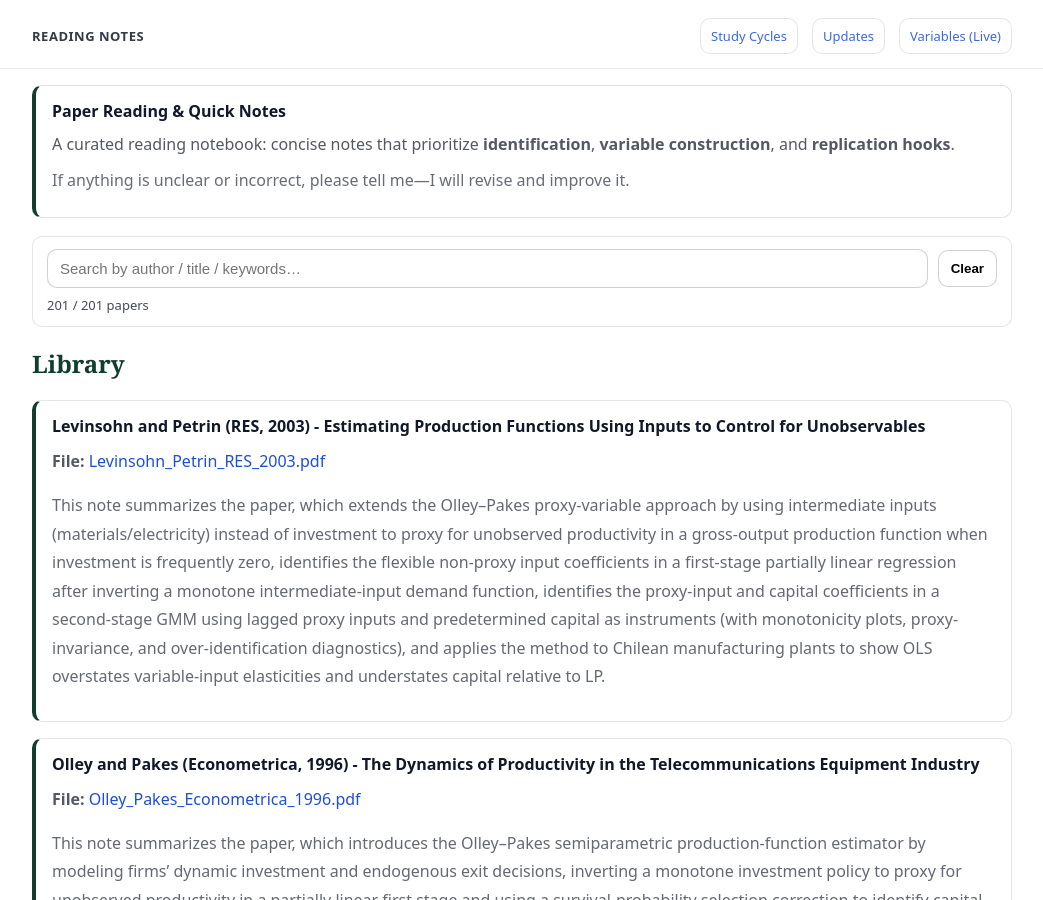
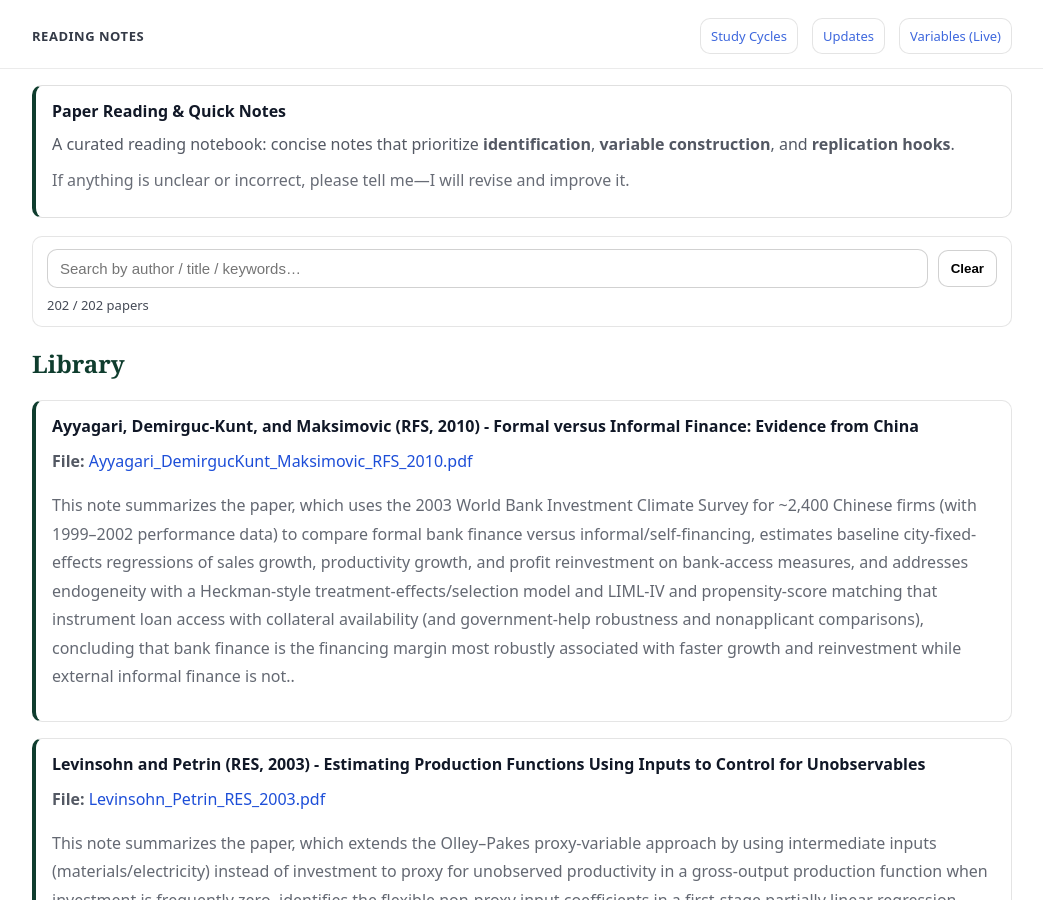
Before and after one commit to yaxinzn/study-archive, a Jekyll site: the page built from reading/index.md, in a window 1280 px wide and 900 px high. Shown: the whole window, without its empty margins (118-1161 px from the left). Built offline with Jekyll 4.4.1, drawn with Linux system fonts in a browser that asks for light colours.

Commit message:
Reading: add/update Ayyagari_DemirgucKunt_Maksimovic_RFS_2010.pdf

```diff
--- a/_data/reading.yml
+++ b/_data/reading.yml
@@ -1,3 +1,7 @@
+- title: "Ayyagari, Demirguc-Kunt, and Maksimovic (RFS, 2010) - Formal versus Informal Finance: Evidence from China"
+  file: "Ayyagari_DemirgucKunt_Maksimovic_RFS_2010.pdf"
+  desc: "This note summarizes the paper, which uses the 2003 World Bank Investment Climate Survey for ~2,400 Chinese firms (with 1999–2002 performance data) to compare formal bank finance versus informal/self-financing, estimates baseline city-fixed-effects regressions of sales growth, productivity growth, and profit reinvestment on bank-access measures, and addresses endogeneity with a Heckman-style treatment-effects/selection model and LIML-IV and propensity-score matching that instrument loan access with collateral availability (and government-help robustness and nonapplicant comparisons), concluding that bank finance is the financing margin most robustly associated with faster growth and reinvestment while external informal finance is not.."
+
 - title: "Levinsohn and Petrin (RES, 2003) - Estimating Production Functions Using Inputs to Control for Unobservables"
   file: "Levinsohn_Petrin_RES_2003.pdf"
   desc: "This note summarizes the paper, which extends the Olley–Pakes proxy-variable approach by using intermediate inputs (materials/electricity) instead of investment to proxy for unobserved productivity in a gross-output production function when investment is frequently zero, identifies the flexible non-proxy input coefficients in a first-stage partially linear regression after inverting a monotone intermediate-input demand function, identifies the proxy-input and capital coefficients in a second-stage GMM using lagged proxy inputs and predetermined capital as instruments (with monotonicity plots, proxy-invariance, and over-identification diagnostics), and applies the method to Chilean manufacturing plants to show OLS overstates variable-input elasticities and understates capital relative to LP."
```
Also changed, not shown: 1 other file.
